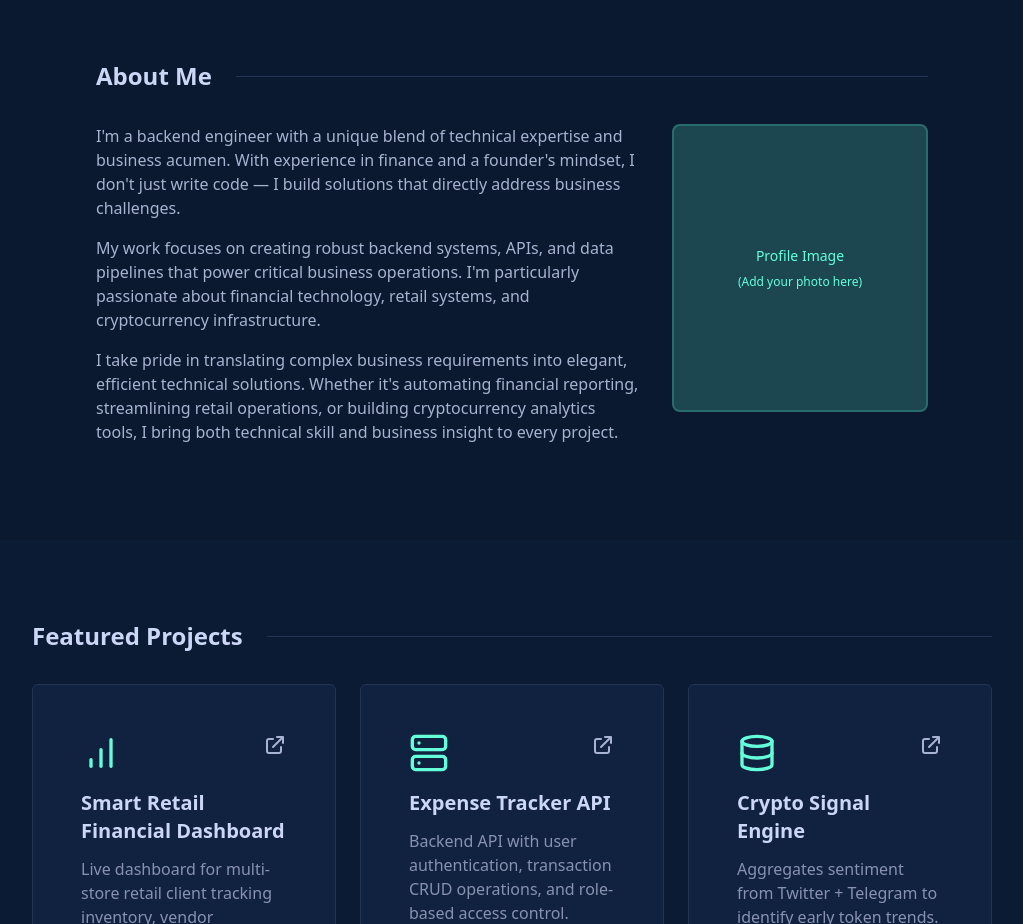
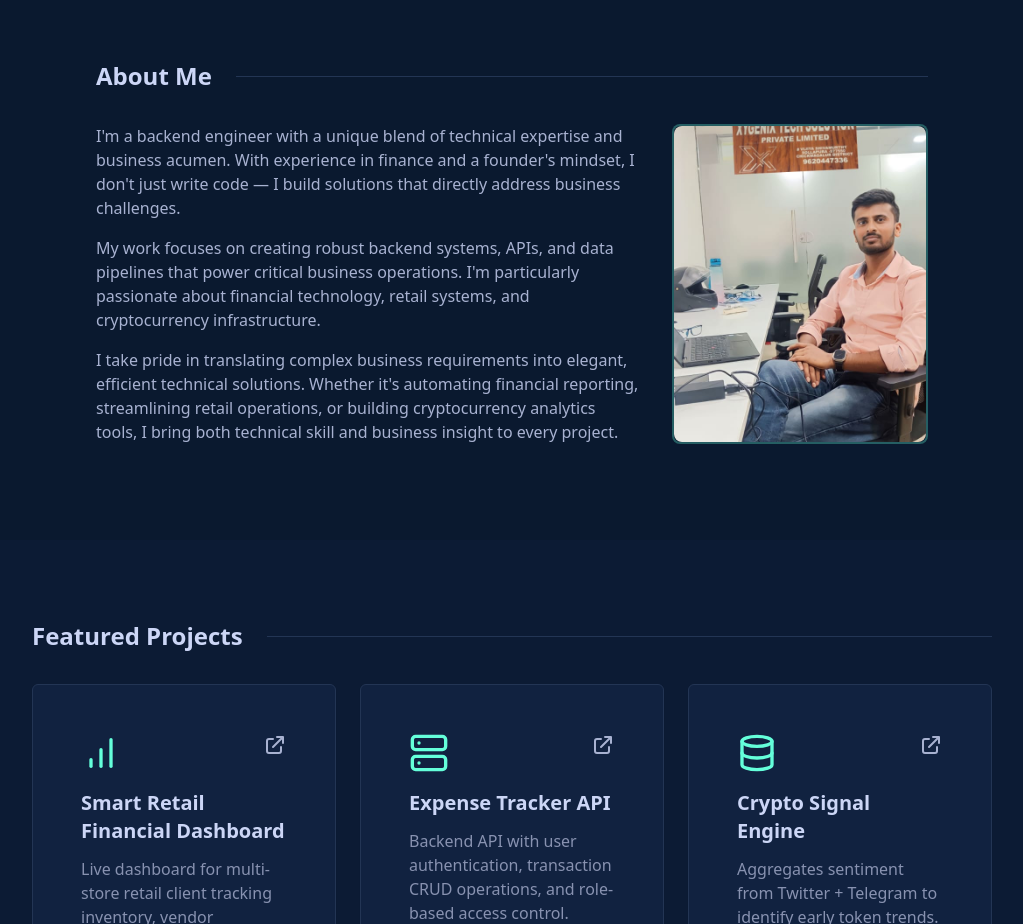
Before and after one commit to r11011/rakesh-siddarth-backend-nexus, a React (Vite) app: page / in a window 1280 px wide. Shown: the part 820-1744 px from the top of the page, without its empty margins (128-1151 px from the left). Built offline with nearby package versions, Linux system fonts and the light colour scheme.

Commit message:
Add profile image placeholder
Add a placeholder for the profile image in the About section.

```diff
--- a/src/components/About.tsx
+++ b/src/components/About.tsx
@@ -1,5 +1,6 @@
 
 import React from 'react';
+import { Avatar, AvatarImage, AvatarFallback } from '@/components/ui/avatar';
 
 const About = () => {
   return (
@@ -29,11 +30,12 @@ const About = () => {
           </div>
 
           <div className="relative group">
-            <div className="bg-portfolio-green/20 w-full h-72 rounded-lg flex items-center justify-center overflow-hidden border-2 border-portfolio-green/20">
-              <div className="text-portfolio-green text-center p-4">
-                <p className="text-sm">Profile Image</p>
-                <p className="text-xs mt-2">(Add your photo here)</p>
-              </div>
+            <div className="bg-portfolio-navy w-full h-80 rounded-lg flex items-center justify-center overflow-hidden border-2 border-portfolio-green/30">
+              <img
+                src="/lovable-uploads/e918617a-5385-4859-8881-3b66b6385b4f.png"
+                alt="Rakesh Siddarth"
+                className="w-full h-full object-cover rounded-lg hover:scale-105 transition-transform duration-300"
+              />
             </div>
           </div>
         </div>
```
Also changed, not shown: public/lovable-uploads/e918617a-5385-4859-8881-3b66b6385b4f.png (added).
